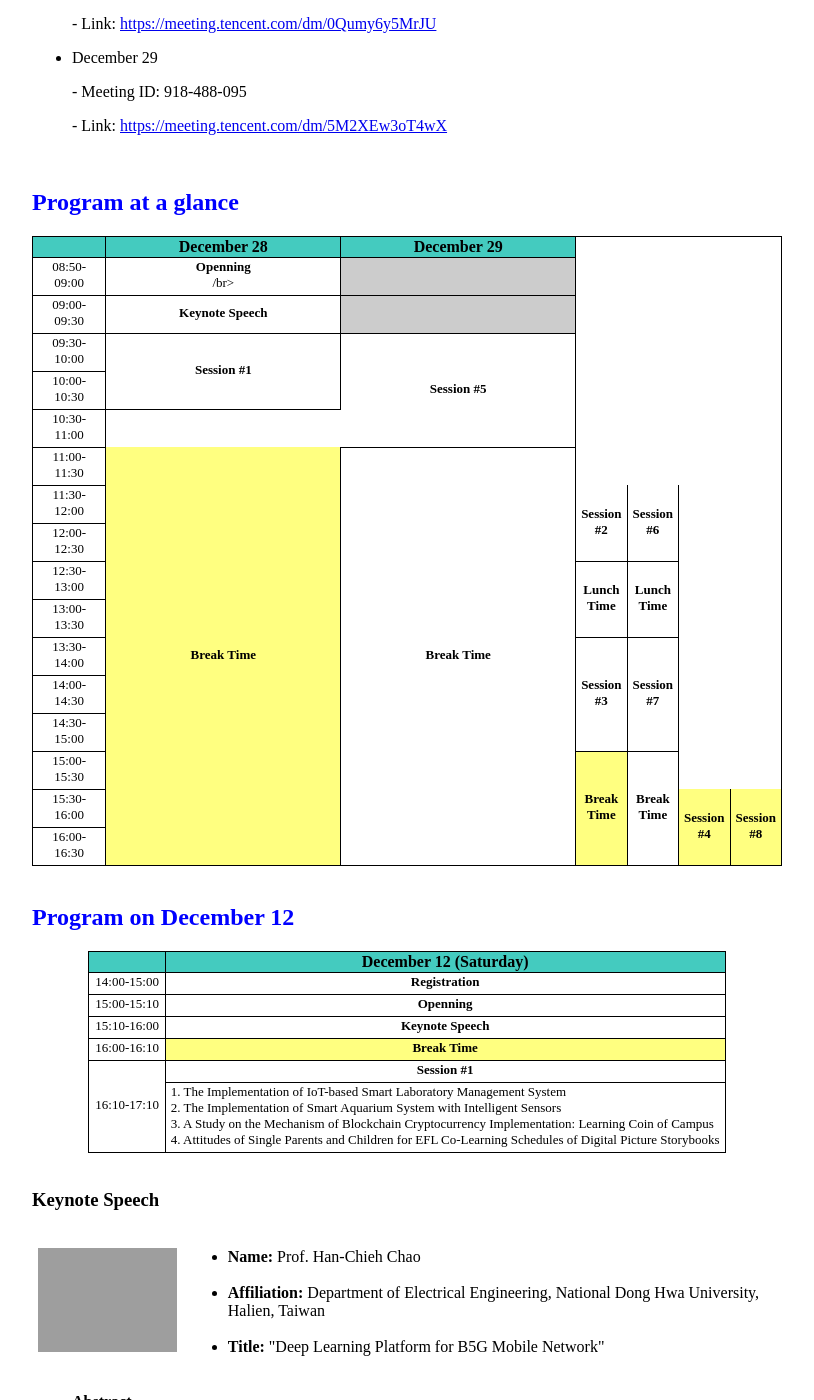
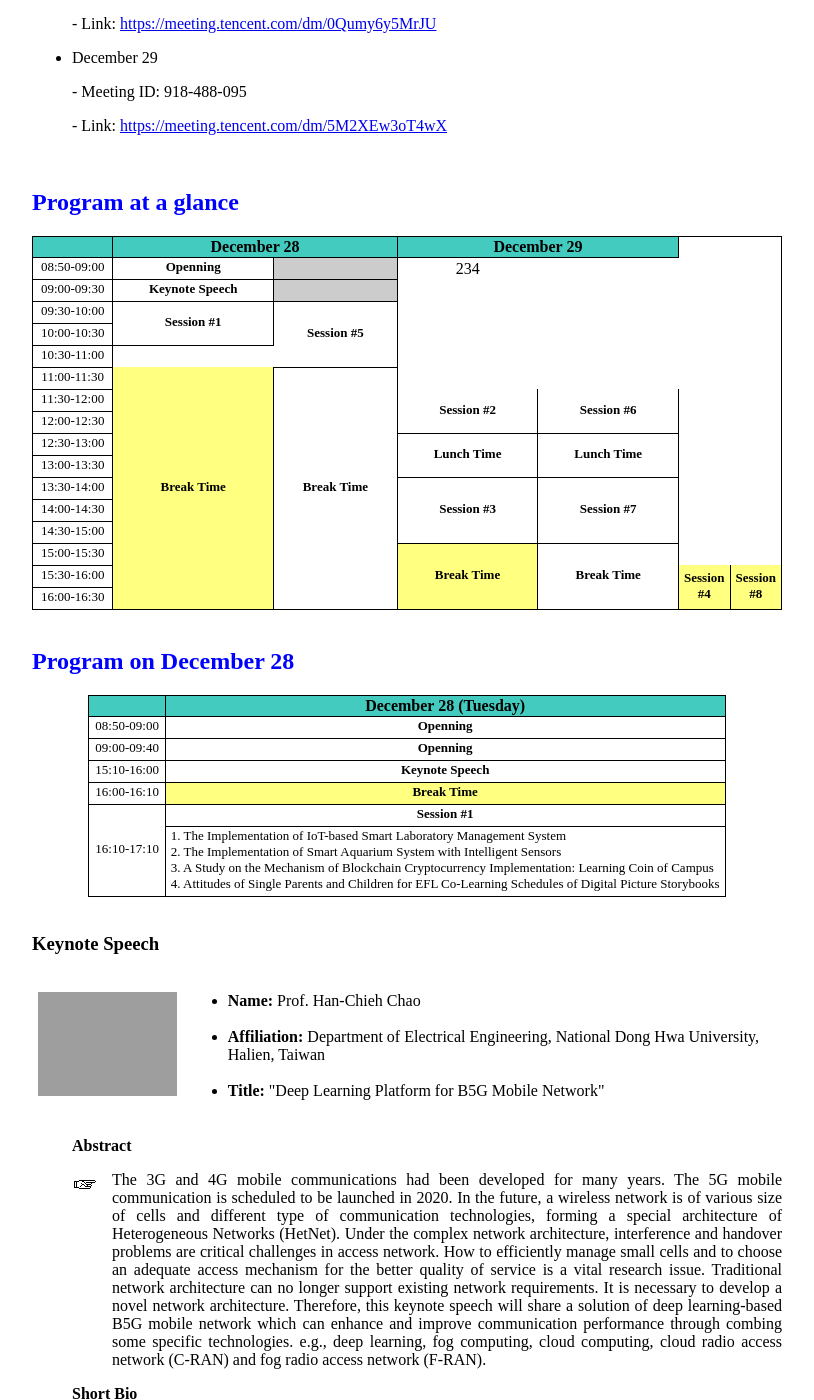
Before and after one commit to icea-conf/2021, a Jekyll site: the page built from program/index.html, in a window 1280 px wide and 1400 px high, scrolled down 590 px. Shown: the whole window, without its empty margins (233-1047 px from the left). Built offline with Jekyll 4.4.1, drawn with Linux system fonts in a browser that asks for light colours.

Commit message:
Update index.html

```diff
--- a/program/index.html
+++ b/program/index.html
@@ -25,15 +25,15 @@ title: ACM ICEA 2021
                     <tbody style="text-align: center">
                          <tr>
                               <td class="theader1" width="12%"></td>
-                              <td class="theader1" width="44%"><b>December 28</b></td>
-                              <td class="theader1" width="44%"><b>December 29</b></td>
+                              <td class="theader1" width="44%" colspan="2"><b>December 28</b></td>
+                              <td class="theader1" width="44%" colspan="2"><b>December 29</b></td>
                          </tr>
 
                          <tr>
                               <td class="tcontent4">08:50-09:00</td>
-                              <td class="tcontent4" rowspan="1"><b>Openning</b><br>/br></td>
+                              <td class="tcontent4" rowspan="1"><b>Openning</b></td>
                               <td class="tcontent4" rowspan="1" style="background-color:#CCCCCC"></td>
-                              <td></td>
+                              <td>234</td>
                          </tr>
 
                          <tr>
@@ -121,7 +121,7 @@ title: ACM ICEA 2021
           </div><br>
 
           <div>
-               <h2 style="color:#0000FF">Program on December 12</h2>
+               <h2 style="color:#0000FF">Program on December 28</h2>
                <center>
                <table class="tlayout2" cellspacing="0">
                     <tbody style="text-align: center">
@@ -129,20 +129,20 @@ title: ACM ICEA 2021
                               <td class="theader1" width="12%">
                               </td>
                               <td class="theader1" colspan="4" width="88%">
-                                   <b>December 12 (Saturday)</b>
+                                   <b>December 28 (Tuesday)</b>
                               </td>
                          </tr>
                          <tr>
                               <td class="tcontent4">
-                                   14:00-15:00
+                                   08:50-09:00
                               </td>
                               <td class="tcontent4" colspan="4">
-                                   <b>Registration</b>
+                                   <b>Openning</b>
                               </td>
                          </tr>
                          <tr>
                               <td class="tcontent4">
-                                   15:00-15:10
+                                   09:00-09:40
                               </td>
                               <td class="tcontent4" colspan="4">
                                    <b>Openning</b>
```
